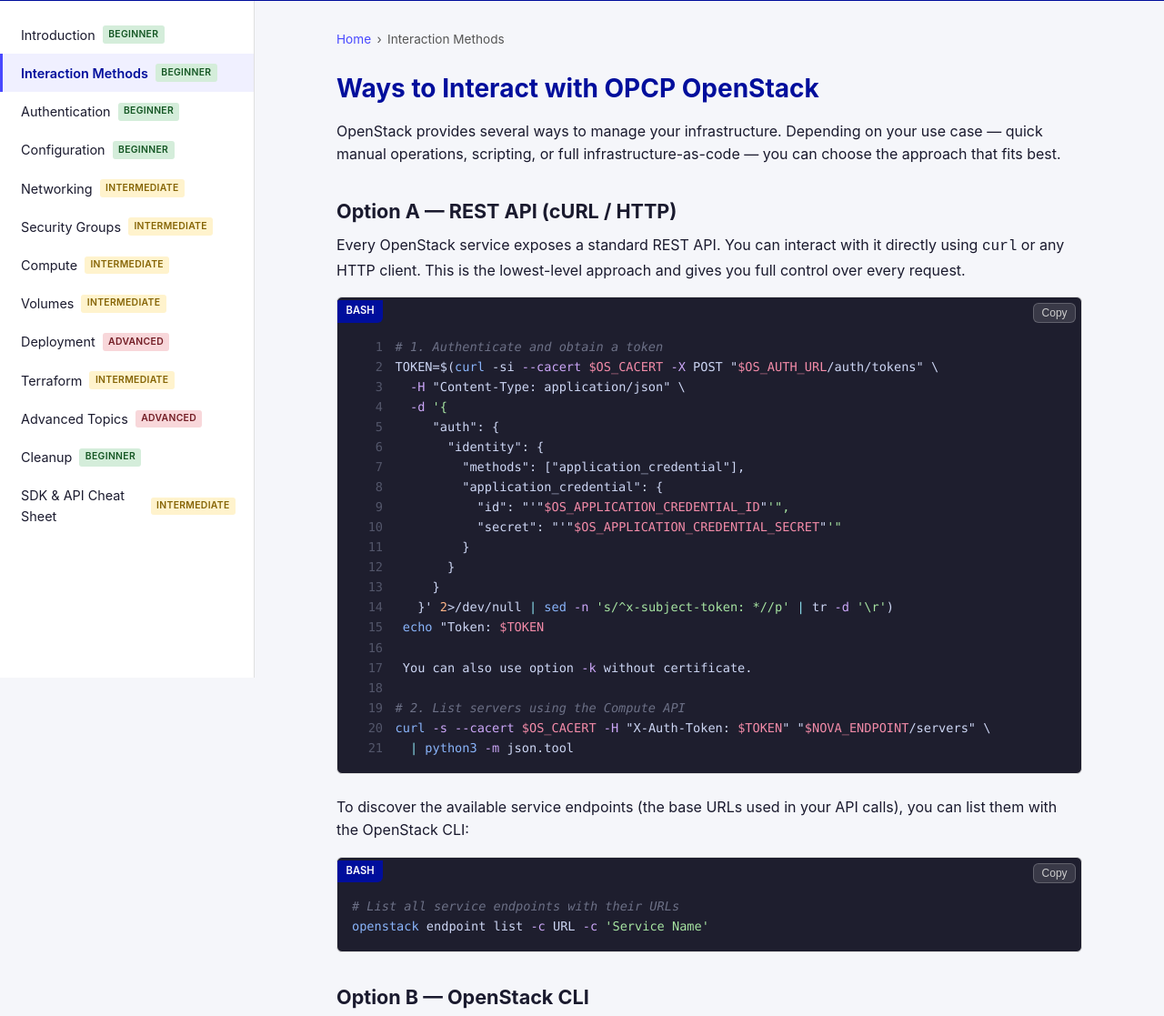
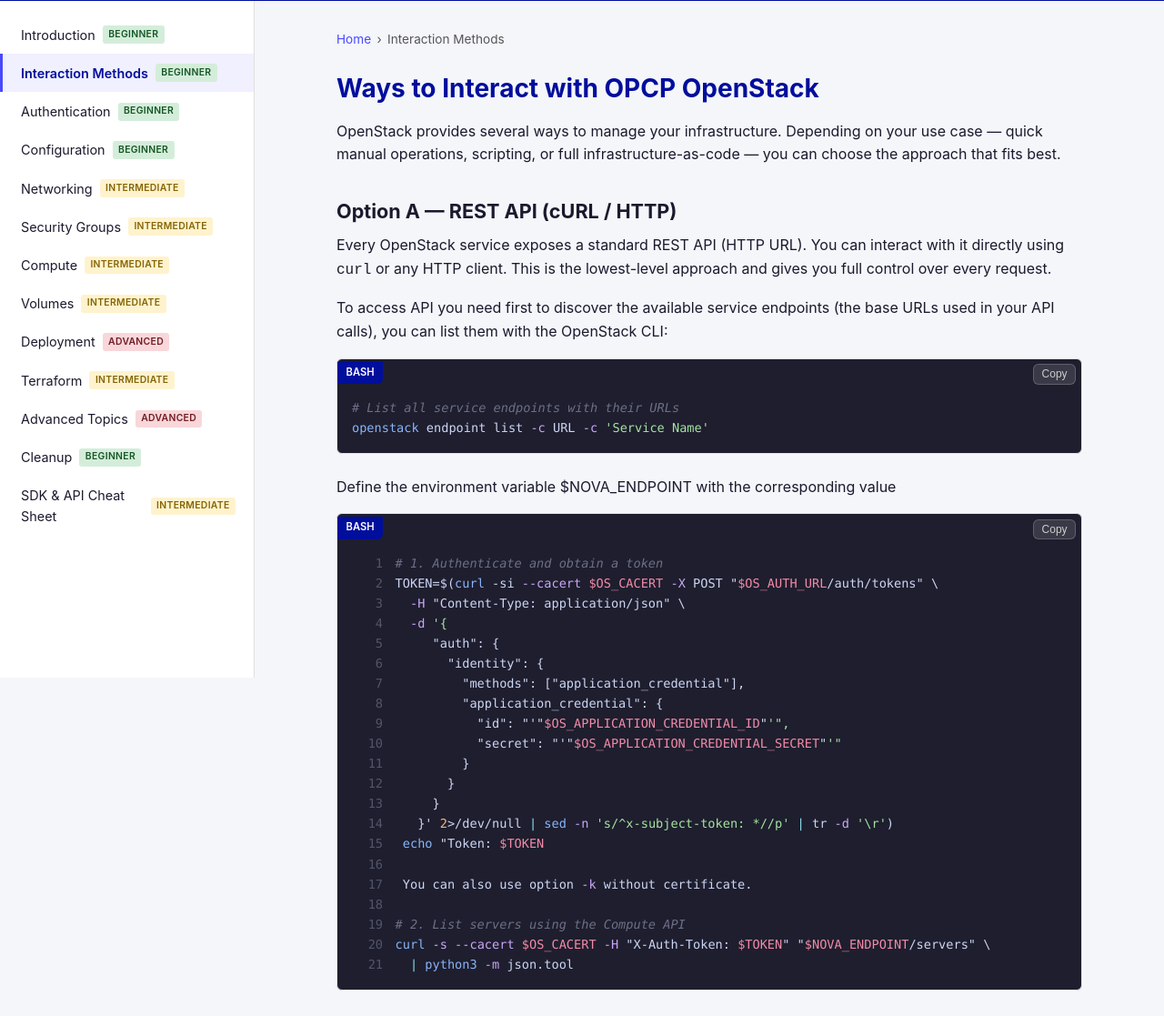
Before and after one commit to Sam9682/opcp-openstack-automation, a plain HTML site: page skillhub/en/interaction-methods.html in a window 1280 px wide. Shown: the part 55-1172 px from the top of the page at 91% size. Drawn offline with Linux system fonts and the light colour scheme.

Commit message:
test slepetre

```diff
--- a/skillhub/en/interaction-methods.html
+++ b/skillhub/en/interaction-methods.html
@@ -42,12 +42,23 @@
         infrastructure-as-code — you can choose the approach that fits best.
       </p>
 
-      <!-- Option A -->
       <h2>Option A — REST API (cURL / HTTP)</h2>
       <p>
-        Every OpenStack service exposes a standard REST API. You can interact with it
+        Every OpenStack service exposes a standard REST API (HTTP URL). You can interact with it
         directly using <code>curl</code> or any HTTP client. This is the lowest-level
         approach and gives you full control over every request.
+      </p>
+
+      <p>
+        To access API you need first to discover the available service endpoints (the base URLs used in your API
+        calls), you can list them with the OpenStack CLI:
+      </p>
+
+      <pre><code class="language-bash"># List all service endpoints with their URLs
+openstack endpoint list -c URL -c 'Service Name'</code></pre>
+
+      <p>
+        Define the environment variable $NOVA_ENDPOINT with the corresponding value
       </p>
 
       <pre><code class="language-bash"># 1. Authenticate and obtain a token
@@ -72,15 +83,7 @@
 curl -s --cacert $OS_CACERT -H "X-Auth-Token: $TOKEN" "$NOVA_ENDPOINT/servers" \
   | python3 -m json.tool</code></pre>
 
-      <p>
-        To discover the available service endpoints (the base URLs used in your API
-        calls), you can list them with the OpenStack CLI:
-      </p>
 
-      <pre><code class="language-bash"># List all service endpoints with their URLs
-openstack endpoint list -c URL -c 'Service Name'</code></pre>
-
-      <!-- Option B -->
       <h2>Option B — OpenStack CLI</h2>
       <p>
         The <code>openstack</code> command-line client wraps the REST APIs into
```
Also changed, not shown: skillhub/fr/interaction-methods.html (+13 -9 lines).
